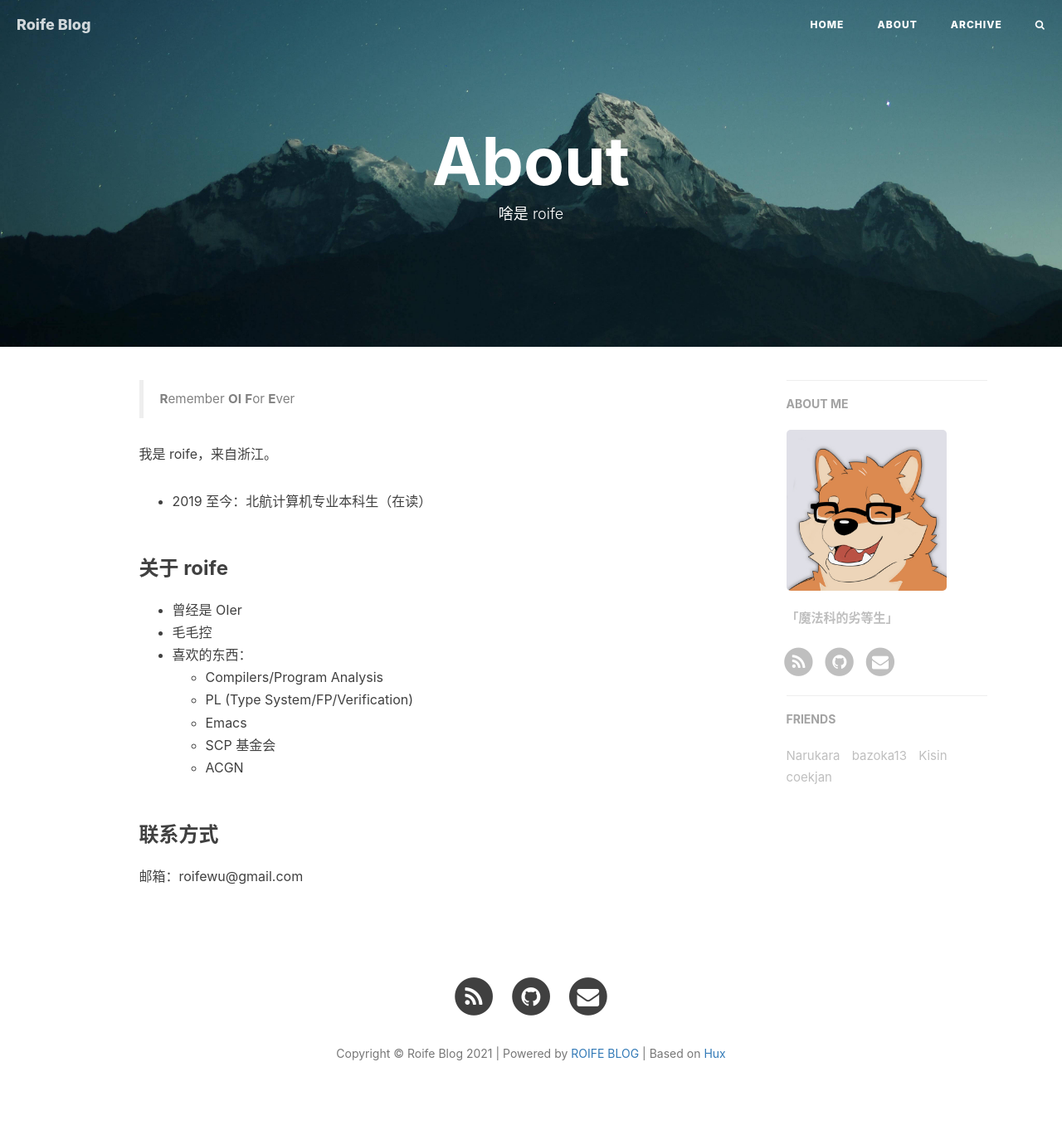
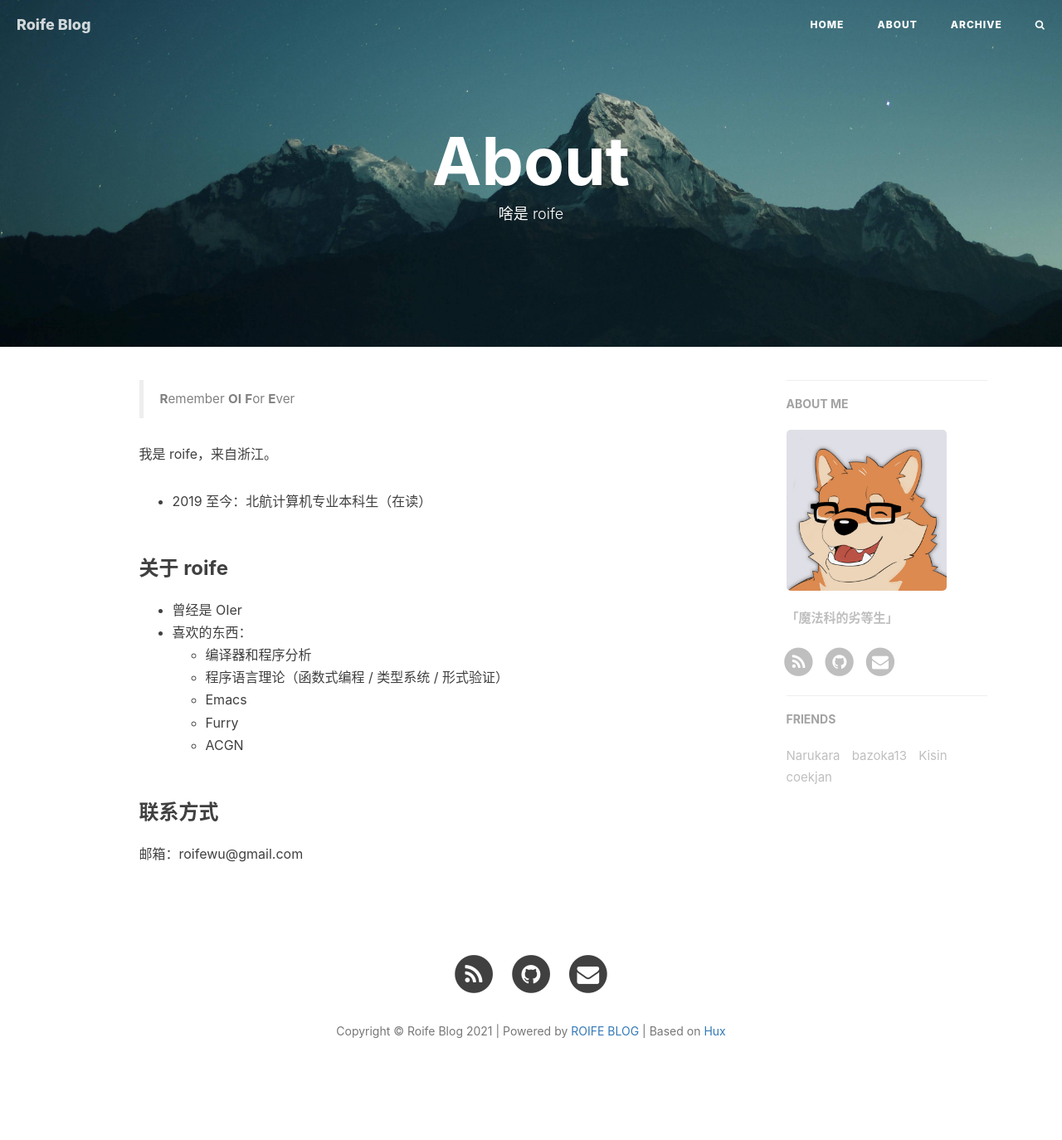
Before and after one commit to LogicLee0902/-LogicLee0902.github.io, a Jekyll site: the page built from about.html, in a window 1280 px wide. Shown: the whole page at 83% size. Built offline with Jekyll 4.4.1, drawn with Linux system fonts in a browser that asks for light colours; nearby versions of some CDN libraries; comment, search, counter and statistics services are not loaded; after the commit the page ends 1347 px from its top, so only the background shows below that.

Commit message:
[update] about

```diff
--- a/_includes/about/zh.md
+++ b/_includes/about/zh.md
@@ -7,12 +7,11 @@
 ### 关于 roife
 
 - 曾经是 OIer
-- 毛毛控
 - 喜欢的东西：
-  + Compilers/Program Analysis
-  + PL (Type System/FP/Verification)
+  + 编译器和程序分析
+  + 程序语言理论（函数式编程 / 类型系统 / 形式验证）
   + Emacs
-  + SCP 基金会
+  + Furry
   + ACGN
 
 ### 联系方式
```
Also changed, not shown: _posts/buaa/buaa-co/lab/2020-11-15-buaa-co-lab-p3.md (+2 -2 lines).
